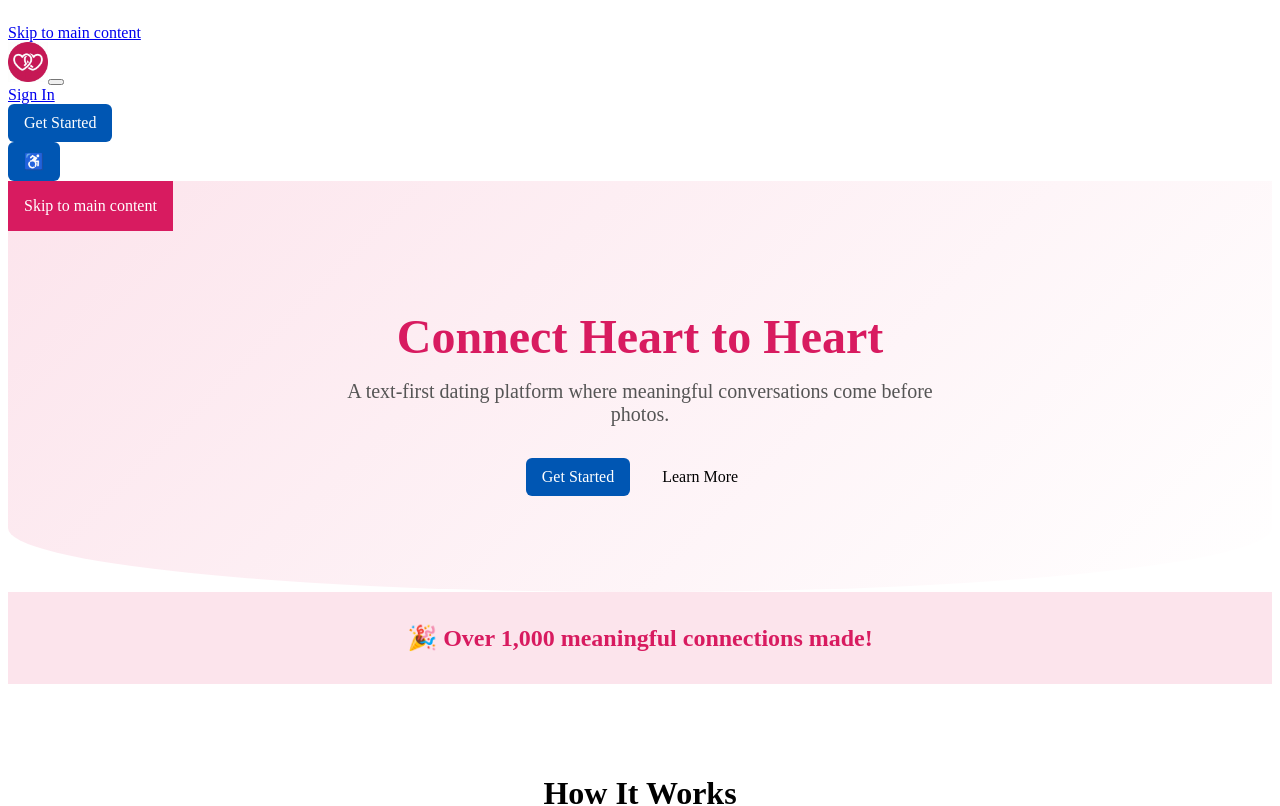
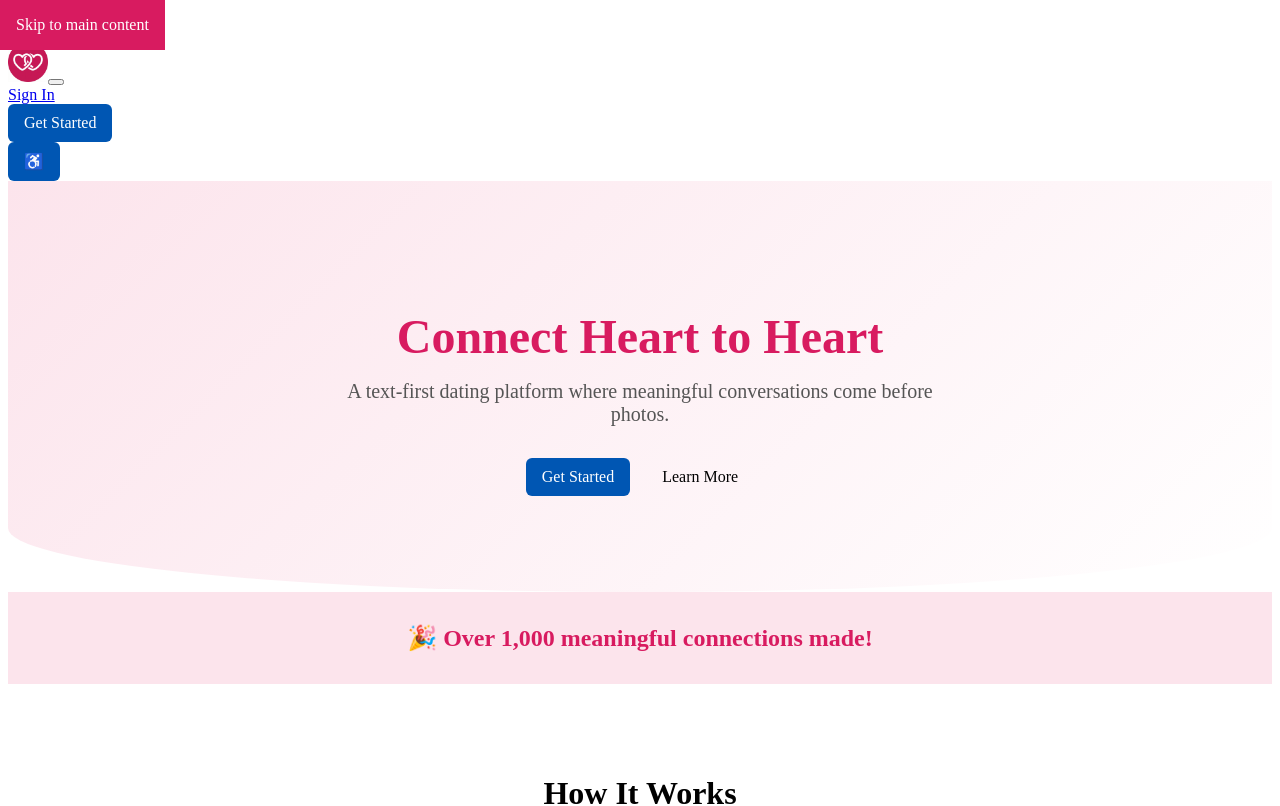
Before and after one commit to aniketraut602-sys/twohearts-react, a React (Vite) app: page / in a window 1280 px wide. Shown: the top 806 px of the page. Built offline with nearby package versions, Linux system fonts and the light colour scheme.

Commit message:
Fix: Remove duplicate skip link, reduce navbar verbosity, and fix main region role

```diff
--- a/src/components/Navbar.jsx
+++ b/src/components/Navbar.jsx
@@ -6,7 +6,7 @@ export default function Navbar({ user, onSignOut }) {
     const [isOpen, setIsOpen] = useState(false);
 
     return (
-        <nav className="navbar" aria-label="Main navigation">
+        <nav className="navbar">
             <div className="container navbar-container">
                 <Link to="/" className="navbar-logo" aria-label="TwoHearts Home">
                     <img
--- a/src/layouts/RootLayout.jsx
+++ b/src/layouts/RootLayout.jsx
@@ -21,9 +21,21 @@ export default function RootLayout() {
 
   return (
     <div className="app-container">
+      <a href="#main-content" className="skip-link sr-only focus:not-sr-only" style={{
+        position: 'absolute',
+        zIndex: 9999,
+        padding: '1em',
+        backgroundColor: '#D81B60',
+        color: 'white',
+        textDecoration: 'none',
+        top: 0,
+        left: 0
+      }}>
+        Skip to main content
+      </a>
       <Navbar user={user} onSignOut={handleSignOut} />
 
-      <main>
+      <main id="main-content" tabIndex="-1">
         <Outlet context={{ user, setUser }} />
       </main>
 
--- a/src/pages/Landing.jsx
+++ b/src/pages/Landing.jsx
@@ -29,20 +29,8 @@ export default function Landing() {
   ];
 
   return (
-    <main id="main-content" tabIndex="-1" className="landing-page" role="main">
+    <main id="main-content" tabIndex="-1" className="landing-page">
       <AccessibilityMenu />
-
-      {/* Skip to main content link for keyboard users */}
-      <a href="#main-content" className="skip-link sr-only focus:not-sr-only" style={{
-        position: 'absolute',
-        zIndex: 999,
-        padding: '1em',
-        backgroundColor: '#D81B60',
-        color: 'white',
-        textDecoration: 'none'
-      }}>
-        Skip to main content
-      </a>
 
       {/* Hero Section */}
       <div className="hero" style={{
```
